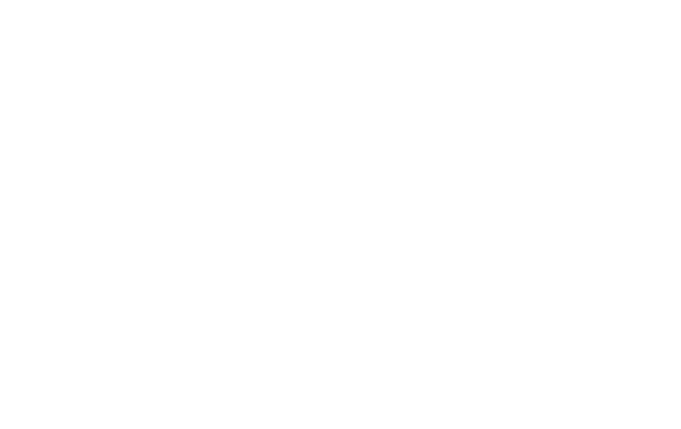
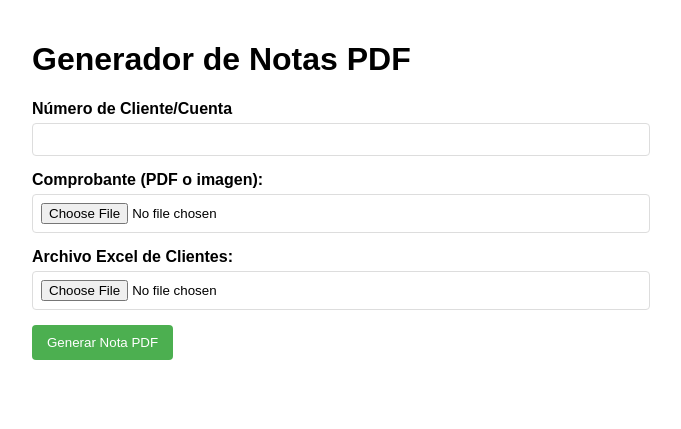
Before and after one commit to alesalguero91/agosritmo, a Django app: page / in a window 1280 px wide. Before the commit the part shown is empty. Shown: the top 429 px of the page, without its empty margins (308-989 px from the left). Run offline with Django 5.2, Linux system fonts and the light colour scheme.

Commit message:
ahora se ve el html

```diff
--- a/lectorpdf/templates/lectorpdf/lectorpdf.html
+++ b/lectorpdf/templates/lectorpdf/lectorpdf.html
@@ -5,13 +5,82 @@
     <meta name="viewport" content="width=device-width, initial-scale=1.0">
     <title>Generador de Notas PDF</title>
     <style>
-        /* [Mantén tus estilos CSS actuales] */
+        body {
+            font-family: Arial, sans-serif;
+            max-width: 600px;
+            margin: 0 auto;
+            padding: 20px;
+        }
+        .form-group {
+            margin-bottom: 15px;
+        }
+        label {
+            display: block;
+            margin-bottom: 5px;
+            font-weight: bold;
+        }
+        input[type="text"], input[type="file"] {
+            width: 100%;
+            padding: 8px;
+            border: 1px solid #ddd;
+            border-radius: 4px;
+        }
+        button {
+            background-color: #4CAF50;
+            color: white;
+            padding: 10px 15px;
+            border: none;
+            border-radius: 4px;
+            cursor: pointer;
+            margin-right: 10px;
+            margin-bottom: 10px;
+        }
+        button:hover {
+            background-color: #45a049;
+        }
+        #result {
+            margin-top: 20px;
+            padding: 10px;
+            border-radius: 4px;
+        }
+        .success {
+            background-color: #dff0d8;
+            color: #3c763d;
+        }
+        .error {
+            background-color: #f2dede;
+            color: #a94442;
+        }
     </style>
 </head>
 <body>
-    <!-- [Mantén tu estructura HTML actual] -->
+    <h1>Generador de Notas PDF</h1>
 
-    <script>
+    <form id="notaForm" enctype="multipart/form-data">
+        {% csrf_token %}
+        <div class="form-group">
+            <label for="numero">Número de Cliente/Cuenta</label>
+            <input type="text" id="numero" name="numero" required>
+        </div>
+
+        <div class="form-group">
+            <label for="archivo">Comprobante (PDF o imagen):</label>
+            <input type="file" id="archivo" name="archivo" accept=".pdf,.jpg,.jpeg,.png" required>
+        </div>
+
+        <div class="form-group">
+            <label for="excelFile">Archivo Excel de Clientes:</label>
+            <input type="file" id="excelFile" name="excelFile" accept=".xlsx,.xls" required>
+        </div>
+
+        <div>
+            <button type="button" onclick="generarNota()">Generar Nota PDF</button>
+        </div>
+    </form>
+
+    <div id="result"></div>
+
+   <script>
         const API_BASE_URL = 'https://agosritmo.onrender.com';  // Misma URL para front y back
 
         async function generarNota() {
--- a/lectorpdf/views.py
+++ b/lectorpdf/views.py
@@ -12,7 +12,8 @@
 
 @ensure_csrf_cookie
 def subir_archivo_view(request):
-    return render(request, 'lectorpdf/lectorpdf.html', status=200)
+#    return render(request, 'lectorpdf/lectorpdf.html', status=200)
+    return render(request, "lectorpdf/lectorpdf.html")
 
 class PDFUploadView(APIView):
     def post(self, request):
```
Also changed, not shown: db.sqlite3 (added).
